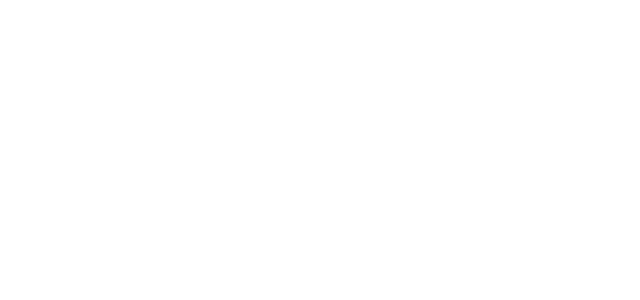
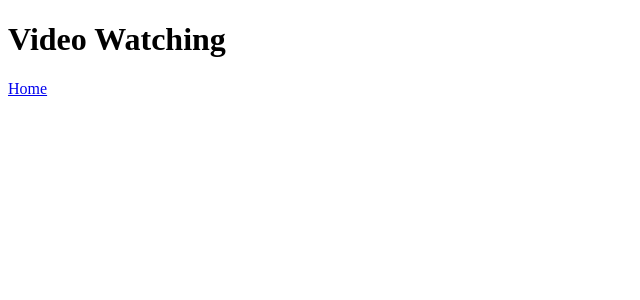
Before and after one commit to minusno0708/smart-security-camera, a Nuxt app in the folder client/: page /watcher in a window 1280 px wide. Before the commit this address had no page. Shown: the top 300 px of the page, without its empty margins (0-640 px from the left). Built offline with nearby package versions, Linux system fonts and the light colour scheme.

Commit message:
feat:画像データ受け取り用のページを作成

```diff
--- a/client/pages/camera.vue
+++ b/client/pages/camera.vue
@@ -3,6 +3,7 @@
         <h1>Camera Streaming</h1>
         <video ref="videoRef" autoplay></video>
         <canvas ref="canvasRef"></canvas>
+        <NuxtLink to="/">Home</NuxtLink>
     </div>
 </template>
 
--- a/client/pages/index.vue
+++ b/client/pages/index.vue
@@ -1,6 +1,7 @@
 <template>
     <h1>Home</h1>
     <div>
-        <NuxtLink to="/camera">Camera</NuxtLink>
+        <NuxtLink to="/camera">Camera</NuxtLink><br>
+        <NuxtLink to="/watcher">Watcher</NuxtLink>
     </div>
 </template>
--- /dev/null
+++ b/client/pages/watcher.vue
@@ -0,0 +1,6 @@
+<template>
+    <div>
+        <h1>Video Watching</h1>
+        <NuxtLink to="/">Home</NuxtLink>
+    </div>
+</template>
```
